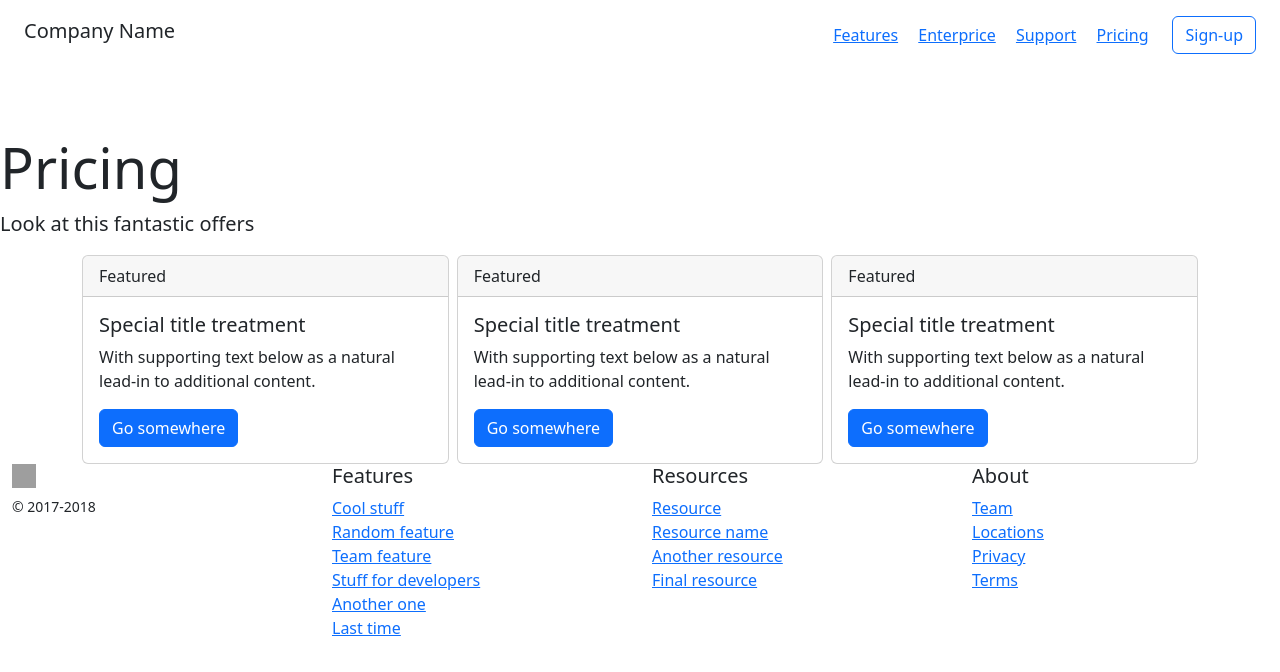
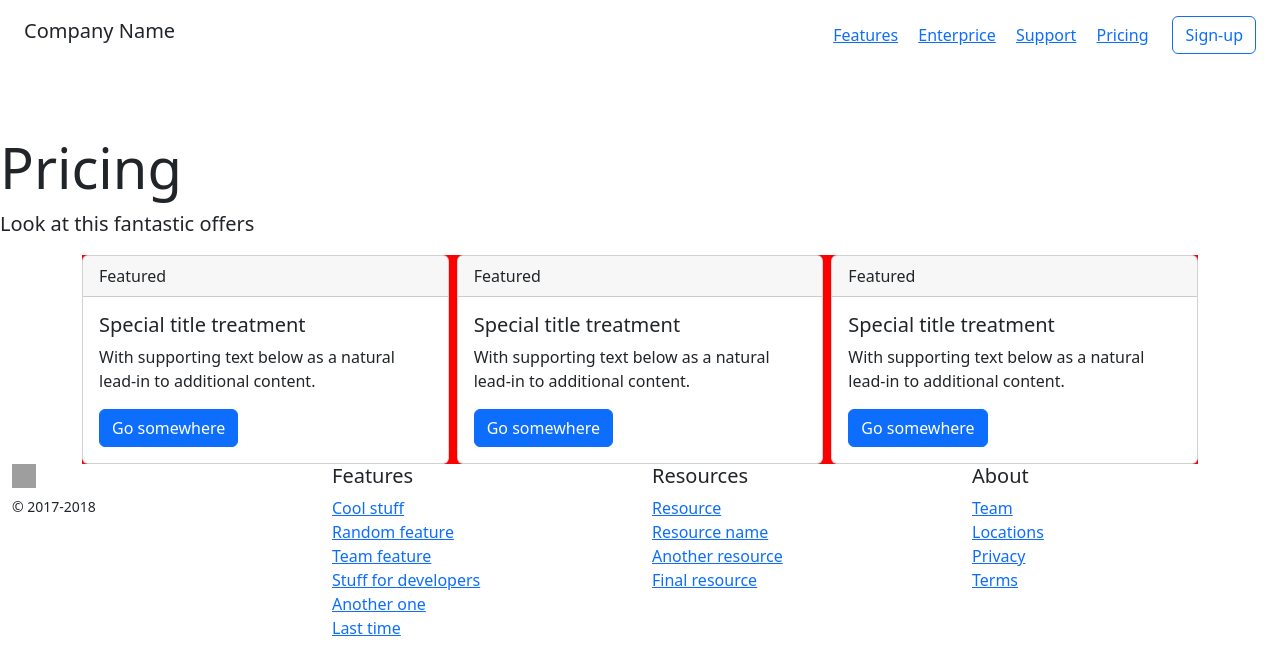
Before and after one commit to Katia1975-27/katia1975-27.github.io, a website: page bootstrap-via-NPM/index.html in a window 1280 px wide. Drawn offline with Linux system fonts and the light colour scheme; grey boxes are pictures that could not be loaded.

Commit message:
Commitok

```diff
--- /dev/null
+++ b/bootstrap-via-NPM/assets/card-deck.scss
@@ -0,0 +1,3 @@
+.card-deck{
+    background-color: red;
+}
--- a/bootstrap-via-NPM/assets/main.scss
+++ b/bootstrap-via-NPM/assets/main.scss
@@ -50,3 +50,5 @@
 @import "../node_modules/bootstrap/scss/button-group";
 @import "../node_modules/bootstrap/scss/root";
 @import "../node_modules/bootstrap/scss/utilities";
+
+@import "card-deck.scss"
```
Also changed, not shown: bootstrap-via-NPM/assets/main.built.css, 1 other file.
